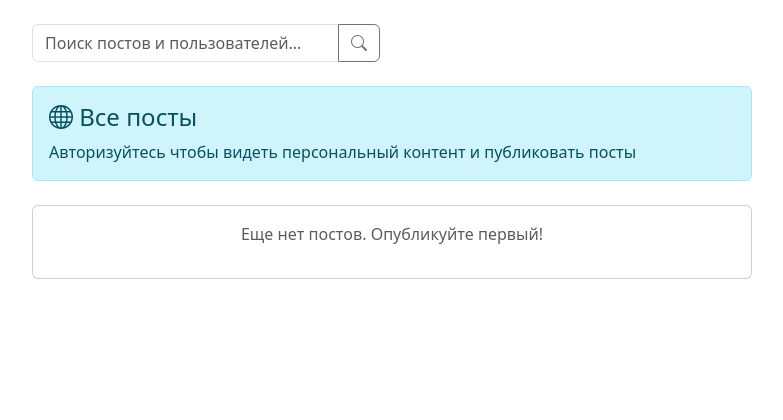
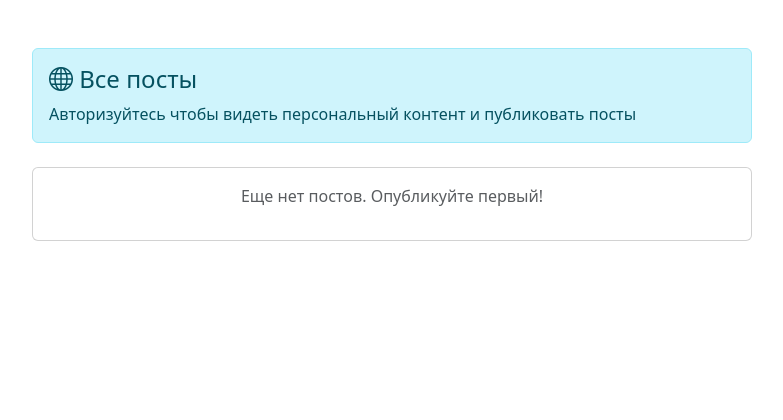
Before and after one commit to SergeantMal/social_project, a Django app: template social_network/templates/feed/home.html in a window 1280 px wide. Shown: the part 56-476 px from the top of the page, without its empty margins (248-1031 px from the left). Run offline with Django 3.2, Linux system fonts and the light colour scheme; the template is opened without the code that fills it, so the values that code supplies are empty.

Commit message:
minor changes

```diff
--- a/social_network/accounts/models.py
+++ b/social_network/accounts/models.py
@@ -1,9 +1,4 @@
-from django.db import models
 from django.core.files.storage import default_storage
-
-# Create your models here.
-
-
 from django.contrib.auth.models import AbstractUser
 from django.db import models
 from django.utils.translation import gettext_lazy as _
--- a/social_network/messaging/views.py
+++ b/social_network/messaging/views.py
@@ -2,11 +2,10 @@ from django.http import JsonResponse
 from django.shortcuts import render, redirect, get_object_or_404
 from django.contrib.auth.decorators import login_required
 from django.contrib.auth import get_user_model
-from django.db.models import Q
-
 from accounts.models import CustomUser
-from .models import Conversation, Message
+from .models import Conversation
 from .forms import MessageForm
+from django.core.exceptions import PermissionDenied
 
 User = get_user_model()
 
@@ -65,7 +64,6 @@ def conversation_detail(request, user_id):
         'form': form
     })
 
-from django.core.exceptions import PermissionDenied
 
 def check_message_permission(view_func):
     """Декоратор для проверки прав на отправку сообщения"""
--- a/social_network/posts/views.py
+++ b/social_network/posts/views.py
@@ -5,7 +5,7 @@ from .models import Post
 from .forms import PostCreateForm, PostEditForm, CommentForm
 from django.http import JsonResponse
 from django.views.decorators.http import require_POST
-from .models import Like, Comment
+from .models import Comment
 from notifications.models import Notification
 import json
 
--- a/social_network/templates/feed/home.html
+++ b/social_network/templates/feed/home.html
@@ -5,19 +5,7 @@
 <div class="container">
     <div class="row">
         <div class="col-md-8 offset-md-2">
-            <!-- Поисковая форма и заголовок -->
             <div class="row mb-4">
-                <div class="col-md-6">
-                    <form method="GET" action="{% url 'feed:search' %}">
-                        <div class="input-group">
-                            <input type="text" name="q" class="form-control"
-                                   placeholder="Поиск постов и пользователей..." value="{{ search_query }}">
-                            <button class="btn btn-outline-secondary" type="submit">
-                                <i class="bi bi-search"></i>
-                            </button>
-                        </div>
-                    </form>
-                </div>
             </div>
 
             {% if user.is_authenticated %}
```
Also changed, not shown: social_network/accounts/views.py (+7 -12 lines), README.md.
